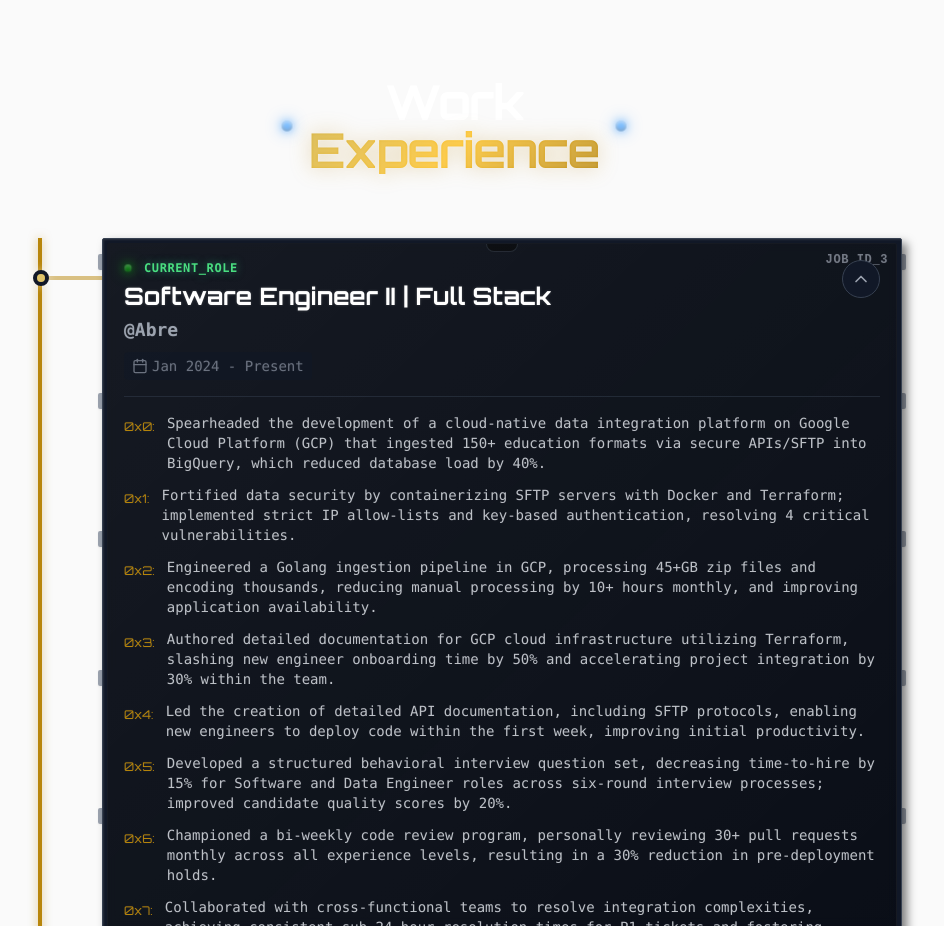
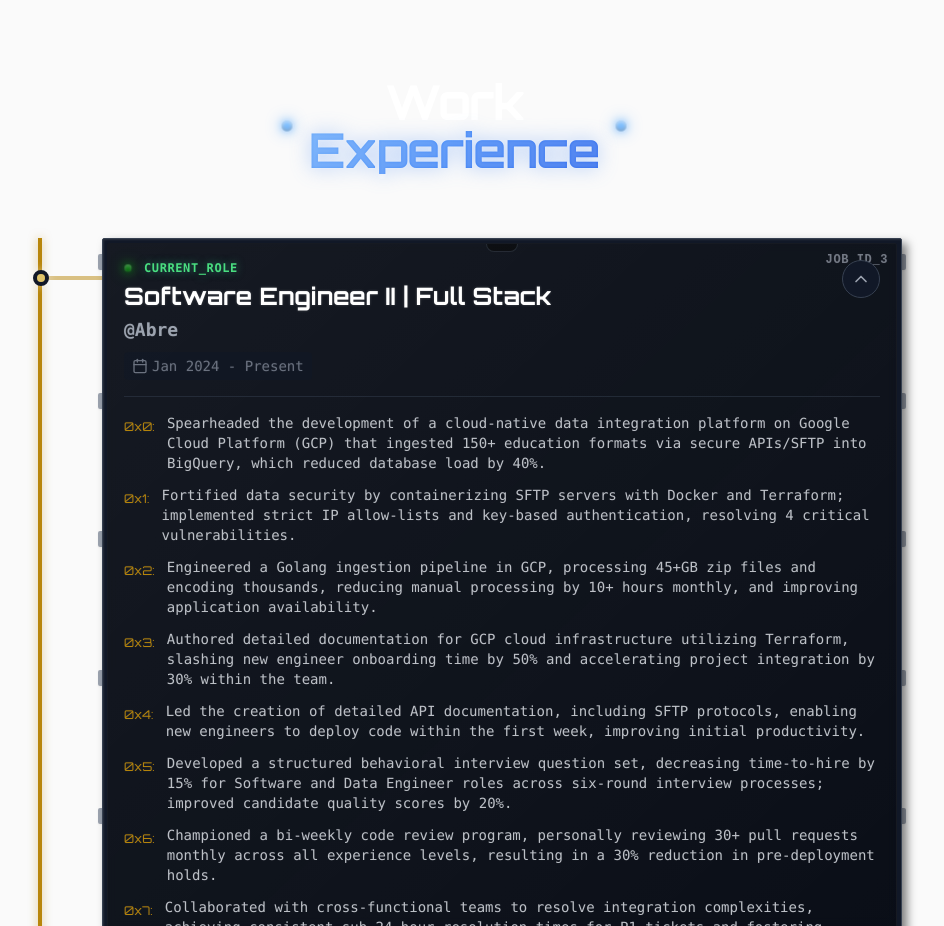
Before and after one commit to cjanowski/my-site, a Next.js app: page / in a window 1280 px wide. Shown: the part 1640-2566 px from the top of the page, without its empty margins (186-1130 px from the left). Built offline with nearby package versions, Linux system fonts and the light colour scheme.

Commit message:
led color match fix

```diff
--- a/src/app/globals.css
+++ b/src/app/globals.css
@@ -219,11 +219,11 @@
   }
 
   .gradient-title-experience {
-    background: linear-gradient(135deg, #d4af37 0%, #fbbf24 50%, #b8860b 100%);
+    background: linear-gradient(135deg, #60a5fa 0%, #3b82f6 50%, #2563eb 100%);
     background-clip: text;
     -webkit-background-clip: text;
     -webkit-text-fill-color: transparent;
-    filter: drop-shadow(0 0 10px rgba(184, 134, 11, 0.3));
+    filter: drop-shadow(0 0 10px rgba(59, 130, 246, 0.4));
   }
 
   .gradient-title-education {
```
